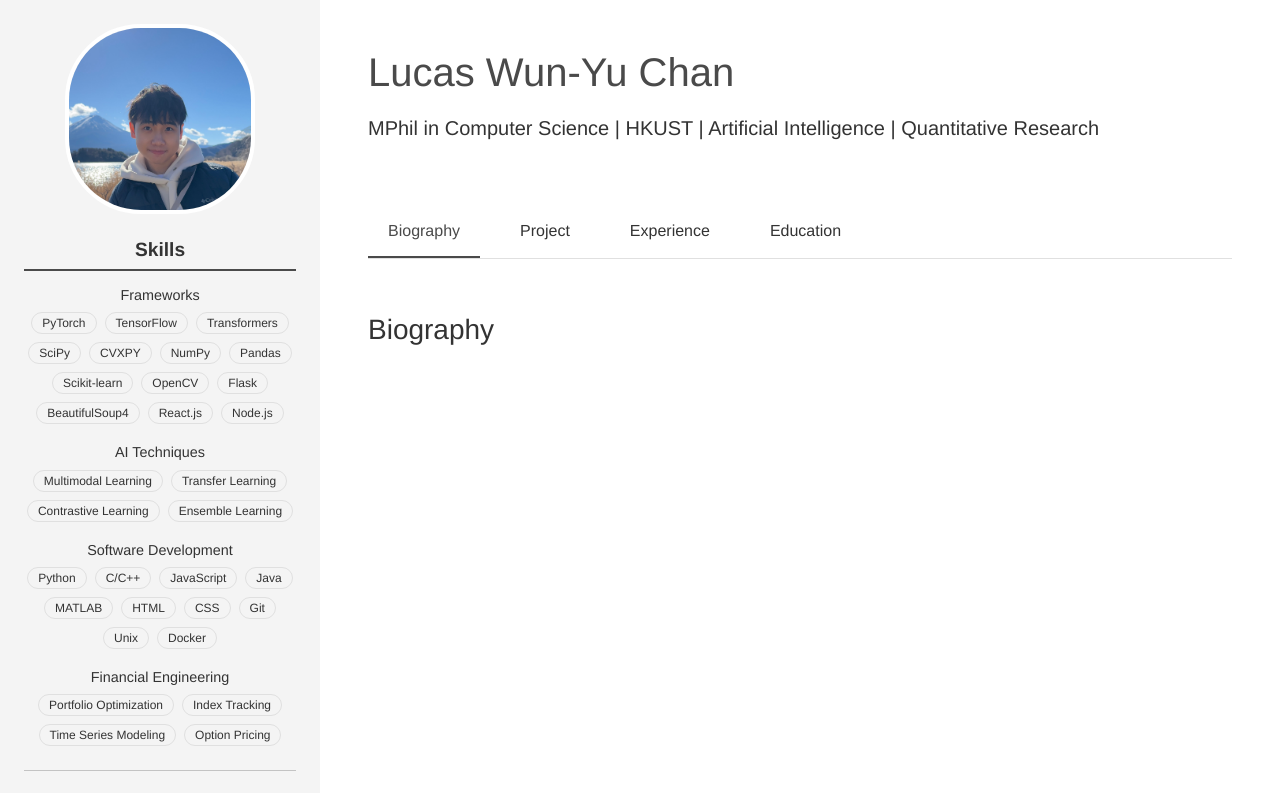
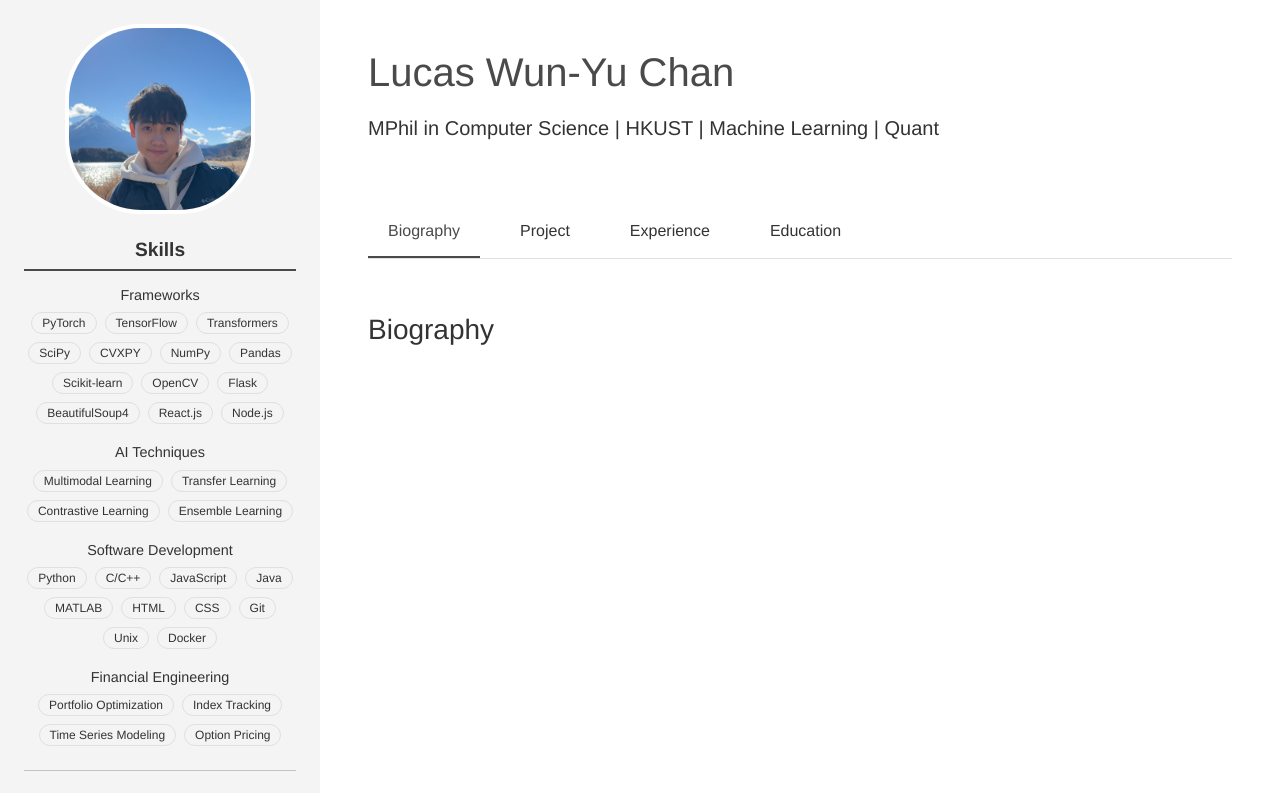
Before and after one commit to lucaswychan/lucaswychan.github.io, a React (Create React App) app: page / in a window 1280 px wide. Shown: the top 793 px of the page. Built offline with nearby package versions, Linux system fonts and the light colour scheme.

Commit message:
refrfactor: modify the description of myself

```diff
--- a/src/components/Header.js
+++ b/src/components/Header.js
@@ -6,8 +6,7 @@ function Header() {
         <header className="mb-5">
             <h1 className="mb-3">Lucas Wun-Yu Chan</h1>
             <p className="lead">
-                MPhil in Computer Science | HKUST | Artificial Intelligence |
-                Quantitative Research
+                MPhil in Computer Science | HKUST | Machine Learning | Quant
             </p>
         </header>
     );
```
